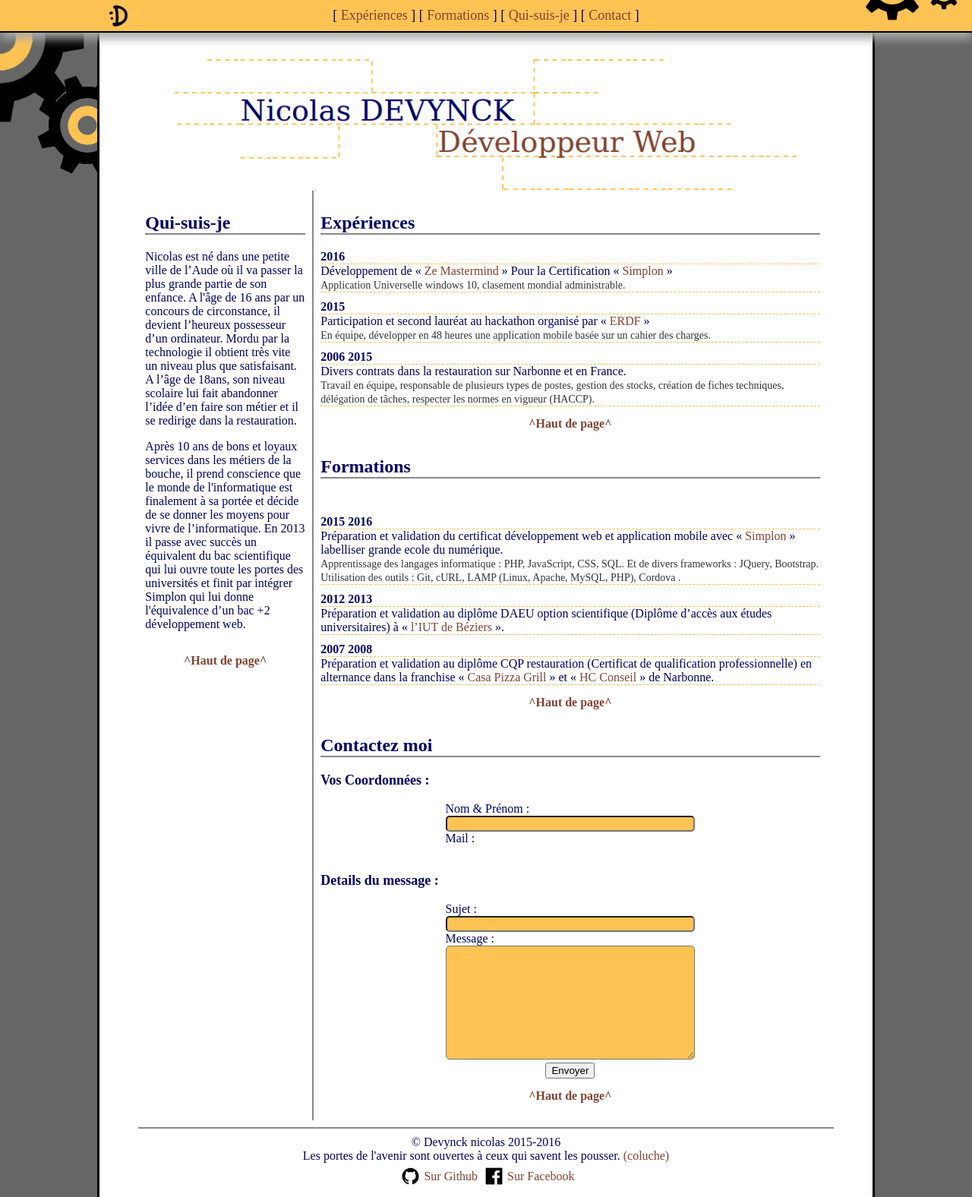
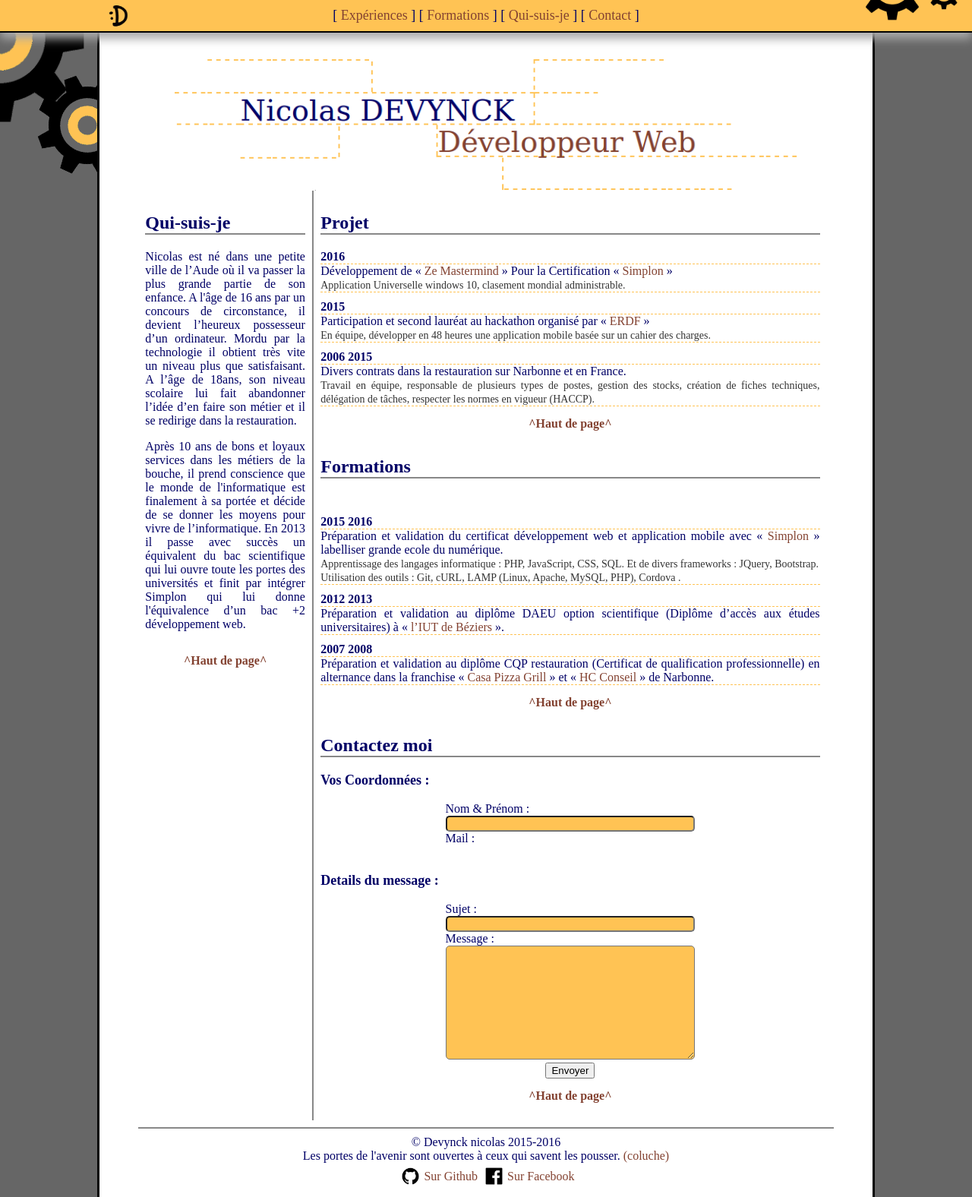
Before and after one commit to zable-fahr/nicolas-devynck.github.io, a PHP site: page / in a window 1280 px wide. Shown: the whole page at 76% size. Run offline with PHP 8.4, Linux system fonts and the light colour scheme.

Commit message:
experience devient projet

```diff
--- a/css/style.css
+++ b/css/style.css
@@ -71,6 +71,7 @@ header img {
 	padding: 5% 5% 0% 5%;
 }
 .aside, .footer, .article {
+	text-align:justify;
 	float: left;
 	position: relative;
 	padding: 1%;
--- a/index.php
+++ b/index.php
@@ -57,19 +57,19 @@
 			<aside>
 				<div class="aside">
 					<h2 id="info">Qui-suis-je</h2>
-					<!-- Qui-suis-je dans txt/info.txt --><?php include 'txt/info.txt'; ?>
+					<!-- Qui-suis-je --><?php include 'txt/info.txt'; ?>
 					<a class="scrollTo ancre" href="#cadre">^Haut de page^</a>
 					<!-- continuer contact ici -->
 				</div>
 			</aside>
 			<article>
 				<div class="article">
-					<h2 id="experiance">Expériences</h2>
-					<!-- Expériences dans txt/experience.txt --><?php include 'txt/experience.txt'; ?>
+					<h2 id="Projet">Projet</h2>
+					<!-- Projet --><?php include 'txt/experience.txt'; ?>
 					<a class="scrollTo ancre"  href="#cadre">^Haut de page^</a>
 
 					<h2 id="formation">Formations</h2>
-					<!-- Formations dans txt/formation.txt --><?php include 'txt/formation.txt'; ?>
+					<!-- Formations --><?php include 'txt/formation.txt'; ?>
 					<a class="scrollTo ancre" href="#cadre">^Haut de page^</a>
 					<div class="contact">
 						<h2 id="contact">Contactez moi</h2>
```
